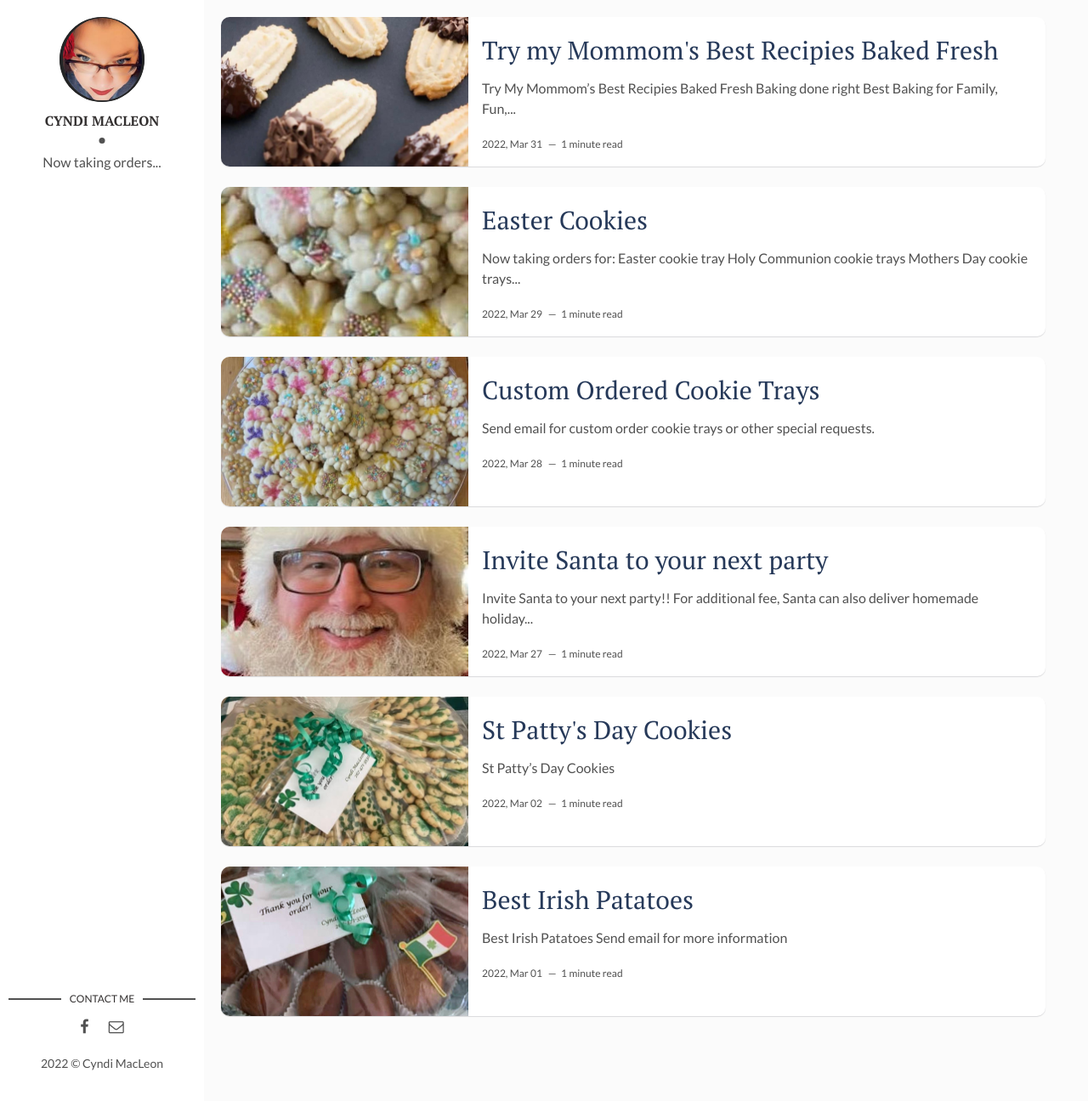
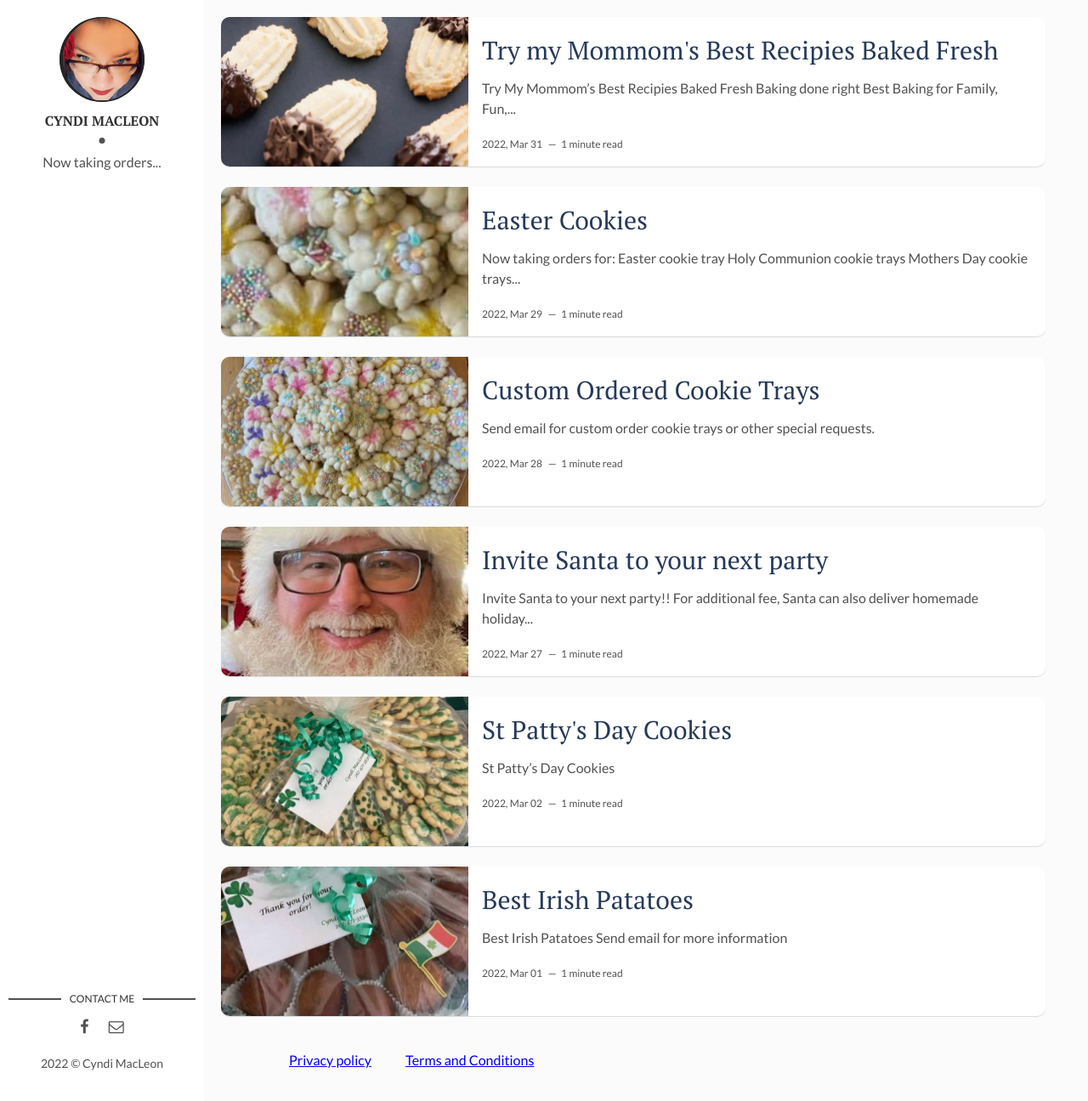
Before and after one commit to fmcsllc/mmc, a Jekyll site: the page built from index.html, in a window 1280 px wide and 1296 px high. Shown: the whole window at 85% size. Built offline with Jekyll 4.4.1, drawn with Linux system fonts in a browser that asks for light colours; the list of posts is cut into pages by our own code.

```diff
--- a/_config.yml
+++ b/_config.yml
@@ -20,7 +20,7 @@ social-email: cyndimacleon@gmail.com # add your Email address
 #discus-identifier: CyndiMacLeon # add your discus identifier
 
 # Tracker
-analytics: # Google Analytics
+#analytics: # Google Analytics
 
 # Build Settings
 markdown: kramdown
--- a/_layouts/default.html
+++ b/_layouts/default.html
@@ -7,6 +7,8 @@
     {{ content }}
   </div>
 
+  {% comment %}
   {% include analytics.html %}
+  {% endcomment %}
 </body>
 </html>
--- a/_layouts/main.html
+++ b/_layouts/main.html
@@ -55,4 +55,6 @@ layout: default
 </aside> <!-- End Sidebar -->
 <div class="content-box clearfix">
   {{ content }}
+  <ul><a href="https://mackeo.com/privacy/">Privacy policy</a></ul>
+  <ul><a href="https://mackeo.com/terms_conditions">Terms and Conditions</a></ul>
 </div>
```
